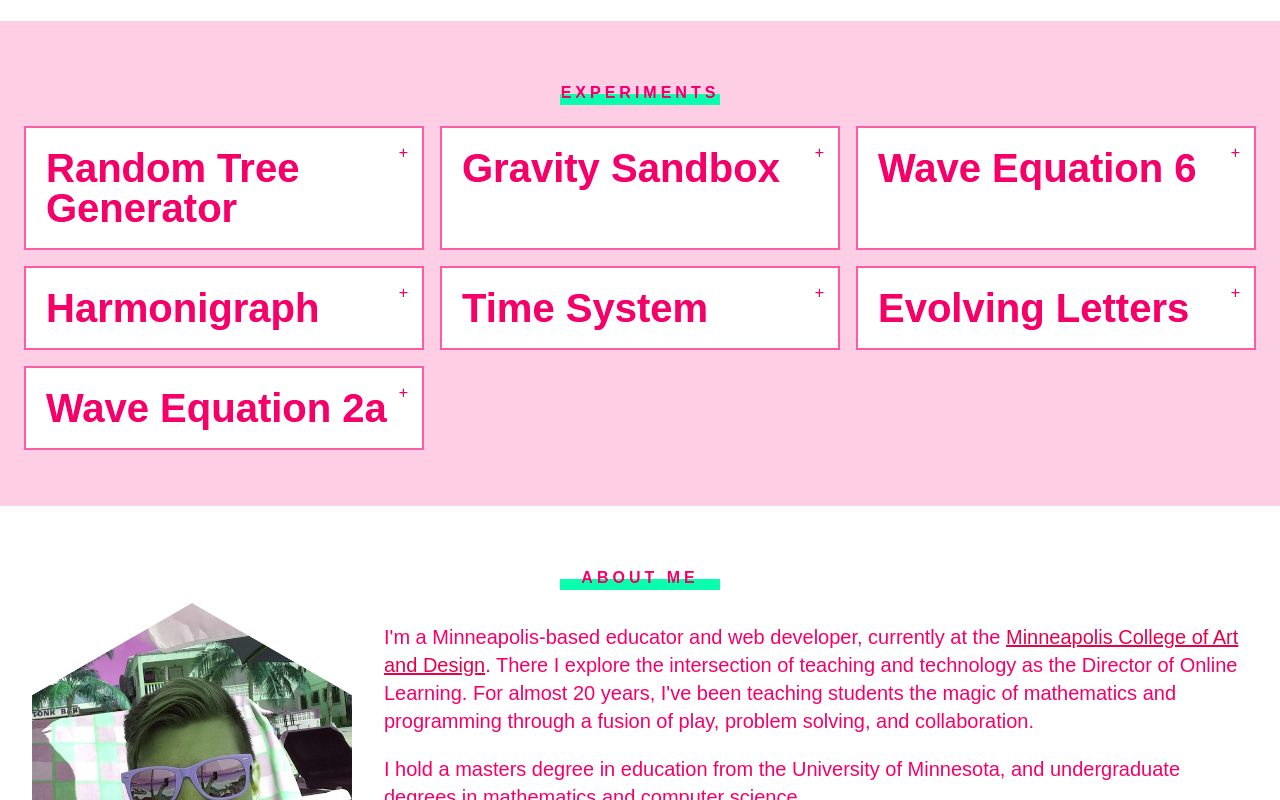
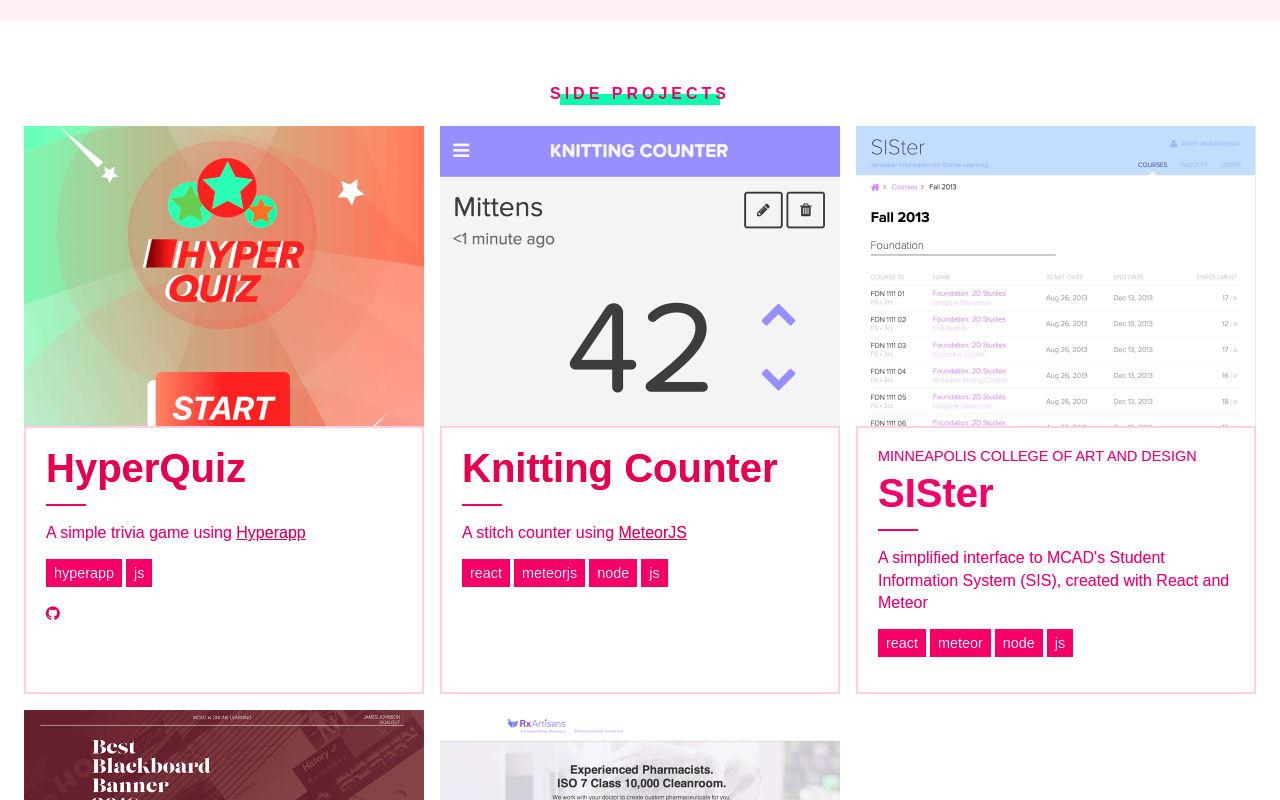
Before and after one commit to jxjj/jjohnson.me, a React (Create React App) app: page / in a window 1280 px wide. Shown: the part 1340-2140 px from the top of the page. Built offline with nearby package versions, Linux system fonts and the light colour scheme; a web font is replaced by a local one.

Commit message:
Projects open by default

```diff
--- a/src/components/Project.css
+++ b/src/components/Project.css
@@ -7,14 +7,19 @@
   z-index: 10;
   margin: 0.5rem;
   overflow: hidden;
-  cursor: pointer;
+  display: flex;
+  flex-direction: column;
+}
+
+.project:hover {
+  box-shadow: 0 0.5rem 0.5rem hsla(0, 0, 0, 0.5);
 }
 
 .project__info-container {
   border: 2px solid var(--color-border);
   background: var(--color-background);
   padding: 1.25rem;
-  height: 100%;
+  flex: auto;
 }
 
 .project:hover .project__info-container {
@@ -28,6 +33,9 @@
   margin: 0;
   position: relative;
   line-height: 1;
+}
+.project__heading a {
+  text-decoration: none;
 }
 
 .project__heading:after {
@@ -58,7 +66,6 @@
   font-size: 0.9rem;
   list-style-type: none;
   padding: 0;
-  display: none;
 }
 .project__tags li {
   margin-right: 0.25rem;
@@ -69,8 +76,9 @@
 }
 
 .project__thumbnail {
-  filter: sepia(100%) hue-rotate(180deg);
-  display: none;
+  /* filter: sepia(100%) hue-rotate(180deg); */
+  filter: none;
+  display: block;
 }
 
 .project:hover .project__thumbnail {
@@ -87,27 +95,3 @@
   display: inline-block;
   margin-right: 0.5rem;
 }
-
-.project__info-details,
-.project__heading:after {
-  display: none;
-}
-
-.project.is-open .project__info-details,
-.project.is-open .project__heading:after,
-.project.is-open .project__thumbnail {
-  display: block;
-}
-
-.project:before {
-  content: '+';
-  display: block;
-  position: absolute;
-  top: 1rem;
-  right: 1rem;
-  z-index: 100;
-}
-
-.project.is-open:before {
-  content: '–';
-}
--- a/src/components/Project.js
+++ b/src/components/Project.js
@@ -8,55 +8,43 @@ const renderTags = tags =>
     <li>{tags}</li>
   );
 
-const LinkItem = ({ icon, href }) => (
-  <li>
-    <a href={href} target="_blank" rel="noopener noreferrer">
-      <i className={`fa fa-${icon}`} />
-    </a>
-  </li>
+const Icon = ({ name, href }) => (
+  <a href={href} target="_blank" rel="noopener noreferrer">
+    <i className={`fa fa-${name}`} />
+  </a>
 );
 
-const ProjectLinks = ({ project }) => {
-  const { url, git } = project;
-  return (
-    <ul className="project__links">
-      {url && <LinkItem icon="external-link" href={url} />}
-      {git && <LinkItem icon="github" href={git} />}
-    </ul>
-  );
-};
-
-const handleClick = e => {
-  const el = e.target.closest('.project');
-  el.classList.toggle('is-open');
-  console.log(el.classList);
-};
+const withLink = ({ text, url }) => <a href={url}>{text}</a>;
 
 const Project = ({ project }) => {
-  const { name, client, blurb, thumbnail, tags } = project;
+  const { name, client, git, blurb, url, thumbnail, tags } = project;
   return (
-    <article className="project" onClick={handleClick}>
-      {thumbnail ? (
+    <article className="project">
+      <a href={url}>
         <img
           className="project__thumbnail"
           src={thumbnail}
           alt={`${name} Thumbnail`}
         />
-      ) : (
-        <div className="project__thumbnail fallback">
-          {name.substring(0, 1)}
-        </div>
-      )}
+      </a>
       <div className="project__info-container">
         {client && <h2 className="project__subheading">{client}</h2>}
-        <h1 className="project__heading">{name}</h1>
+        <h1 className="project__heading">
+          {url ? withLink({ text: name, url }) : name}
+        </h1>
         <div className="project__info-details">
-          <ProjectLinks project={project} />
           <p
             className="project__blurb"
             dangerouslySetInnerHTML={{ __html: blurb }}
           />
-          <ul className="project__tags">{renderTags(tags)}</ul>
+          {tags && <ul className="project__tags">{renderTags(tags)}</ul>}
+          {git && (
+            <ul className="project__links">
+              <li>
+                <Icon name="github" href={git} />
+              </li>
+            </ul>
+          )}
         </div>
       </div>
     </article>
```
